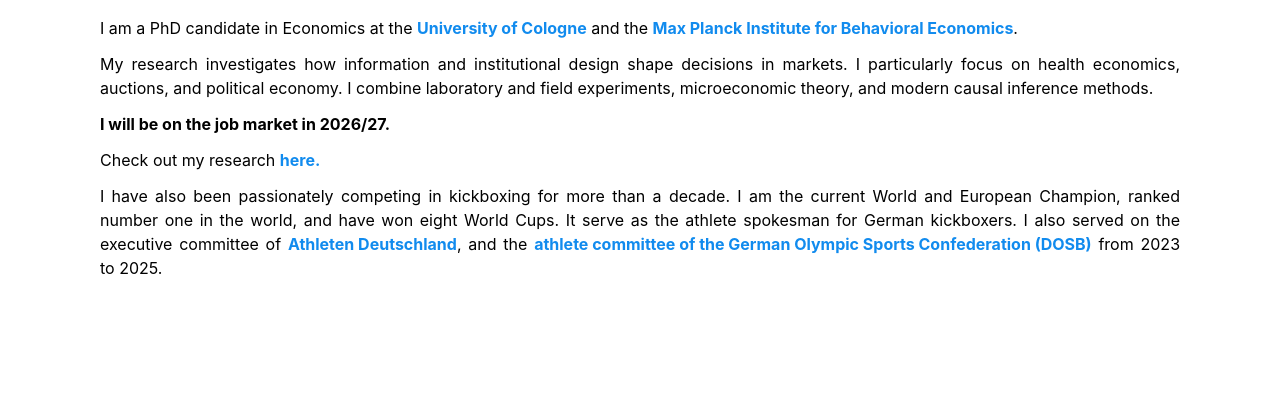
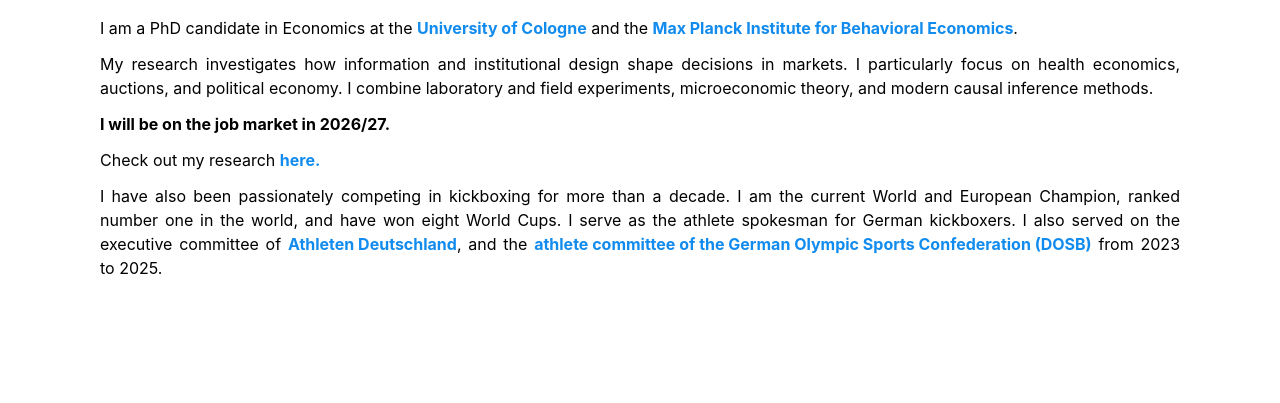
Before and after one commit to yerondiaye/yerondiaye.github.io, a Jekyll site: the page index.html, which Jekyll copies as it is, in a window 1280 px wide. Shown: the part 559-962 px from the top of the page. Built offline with Jekyll 4.4.1, drawn with Linux system fonts in a browser that asks for light colours.

Commit message:
Update index.html

```diff
--- a/index.html
+++ b/index.html
@@ -40,7 +40,7 @@
 <p align="justify">My research investigates how information and institutional design shape decisions in markets. I particularly focus on health economics, auctions, and political economy. I combine laboratory and field experiments, microeconomic theory,  and modern causal inference methods. </p>
 <p align="justify"><b> I will be on the job market in 2026/27.</b></p>
 <p align="justify">Check out my research <a href="../research">here.</a></p>
-<p align="justify">I have also been passionately competing in kickboxing for more than a decade. I am the current World and European Champion, ranked number one in the world, and have won eight World Cups. It serve as the athlete spokesman for German kickboxers. I also served on the executive committee of <a href="https://athleten-deutschland.org/">Athleten Deutschland</a>, and the <a href="https://www.dosb.de/ueber-uns/gremien/athletenkommission">athlete committee of the German Olympic Sports Confederation (DOSB)</a> from 2023 to 2025.</p>
+<p align="justify">I have also been passionately competing in kickboxing for more than a decade. I am the current World and European Champion, ranked number one in the world, and have won eight World Cups. I serve as the athlete spokesman for German kickboxers. I also served on the executive committee of <a href="https://athleten-deutschland.org/">Athleten Deutschland</a>, and the <a href="https://www.dosb.de/ueber-uns/gremien/athletenkommission">athlete committee of the German Olympic Sports Confederation (DOSB)</a> from 2023 to 2025.</p>
         </main>
 
 
```
